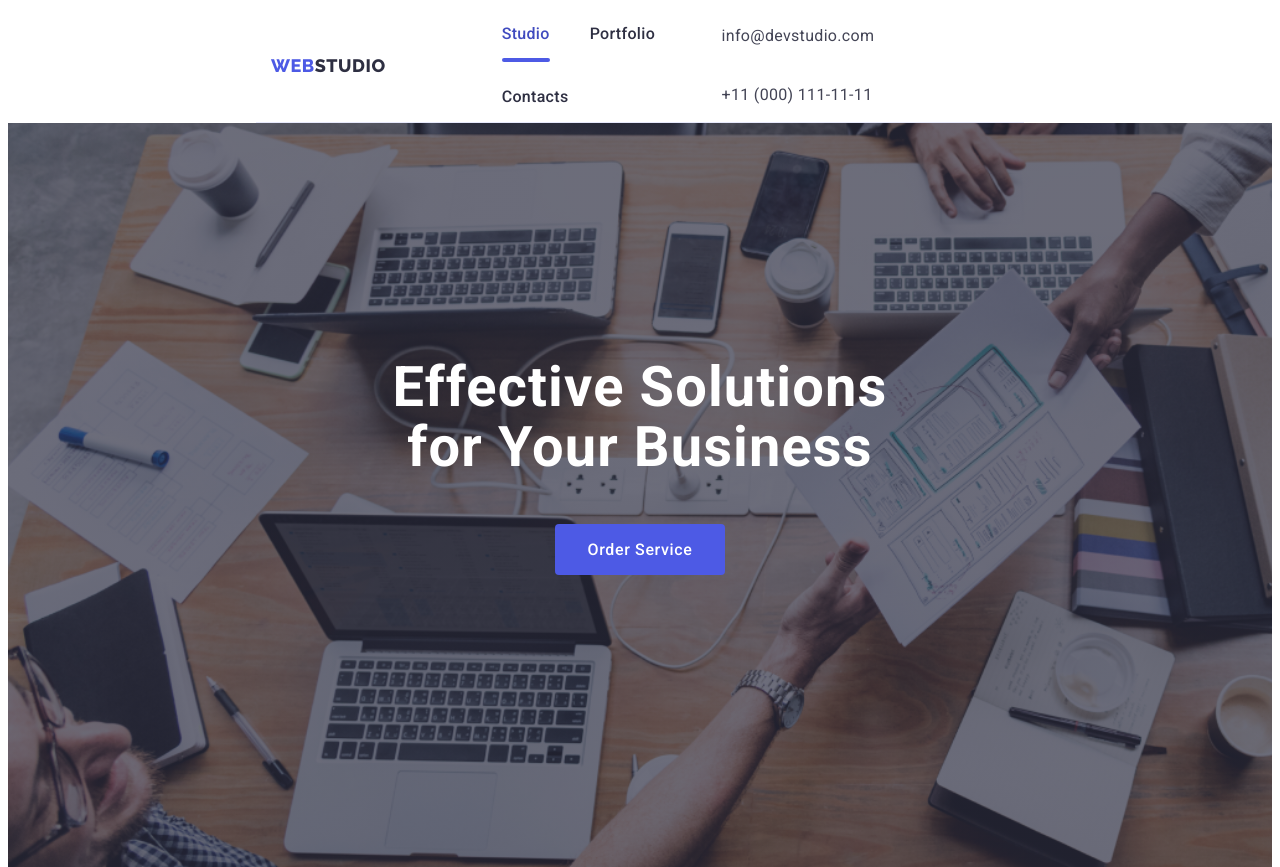
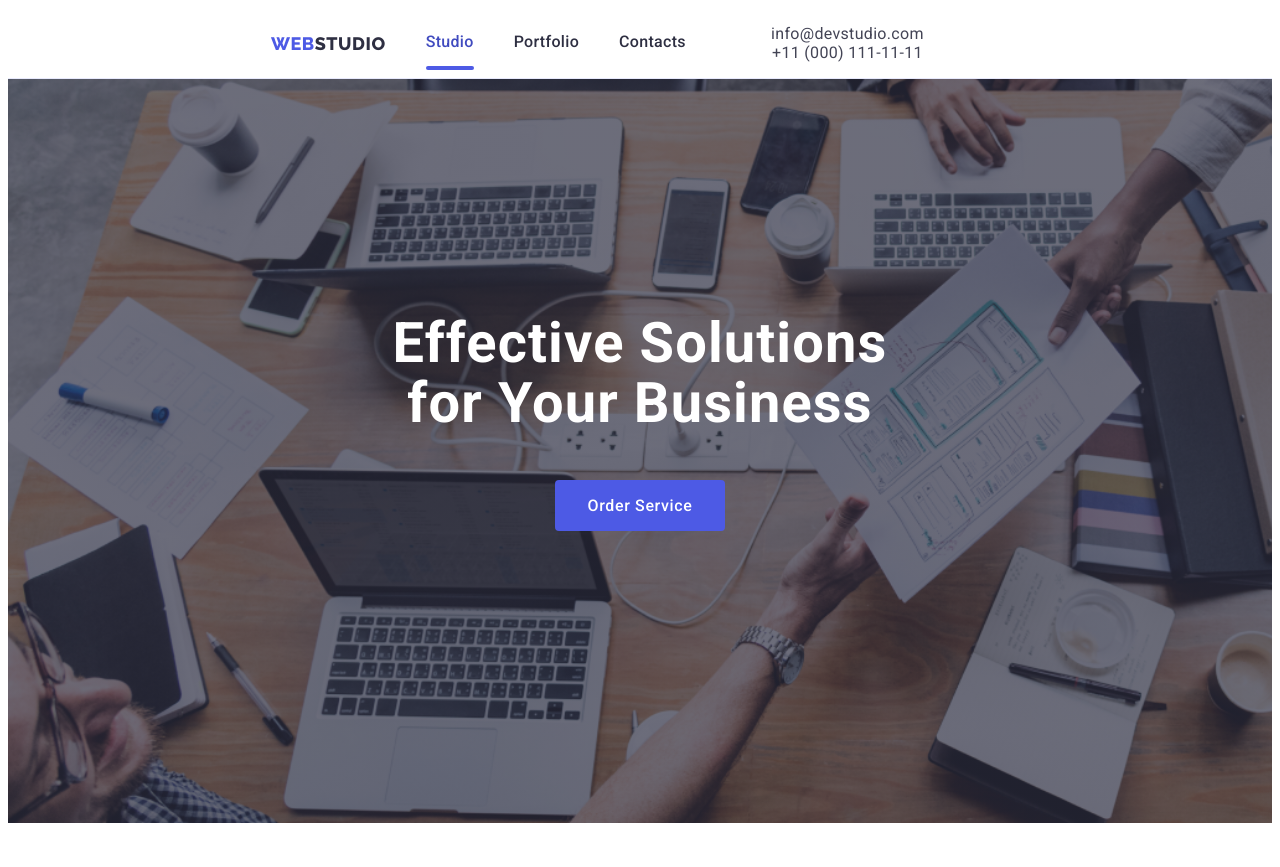
Before and after one commit to valeeriiiee/goit-markup-hw-06, a plain HTML site: page index.html in a window 1280 px wide. Shown: the top 867 px of the page. Drawn offline with nearby package versions, Linux system fonts and the light colour scheme.

Commit message:
edit header media query styles

```diff
--- a/css/styles.css
+++ b/css/styles.css
@@ -62,8 +62,16 @@ body {
 .header .d-flex {
   align-items: center;
 }
-.header .list {
+.header-list {
+  display: flex;
   gap: 40px;
+  list-style-type: none;
+  justify-content: space-around;
+}
+.header-container {
+  display: flex;
+  align-items: center;
+  justify-content: space-around;
 }
 .link {
   text-decoration: none;
@@ -74,10 +82,18 @@ body {
   font-size: 18px;
   font-weight: 800;
   letter-spacing: 0.54px;
-  margin-right: 76px;
 }
 .logo-header span {
   color: var(--IRIS);
+}
+.header-contact-info {
+  margin-left: 0;
+  padding-left: 0;
+  list-style-type: none;
+  display: flex;
+  justify-content: center;
+  column-gap: 30px;
+  flex-wrap: wrap;
 }
 .header-link {
   font-size: 16px;
@@ -631,6 +647,10 @@ a[href="tel:+11(000)111-11-11"]:focus {
     width: 428px;
   }
 
+  .desktop-nav {
+    display: none;
+  }
+
   .hero-header {
     font-size: 36px;
     letter-spacing: 0.72px;
@@ -666,6 +686,10 @@ a[href="tel:+11(000)111-11-11"]:focus {
 @media (min-width: 768px) {
   .container {
     width: 768px;
+  }
+
+  .desktop-nav {
+    display: block;
   }
 
   .hero-header {
@@ -706,6 +730,10 @@ a[href="tel:+11(000)111-11-11"]:focus {
   .subscribe-input {
     width: 264px;
   }
+
+  .service {
+    flex-basis: calc(100% / 2 - 24px);
+  }
 }
 
 @media (min-width: 1440px) {
@@ -733,4 +761,8 @@ a[href="tel:+11(000)111-11-11"]:focus {
   .customers-list-item {
     flex-basis: calc(100% / 6 - 24px);
   }
+
+  .service {
+    flex-basis: calc(100% / 3 - 24px);
+  }
 }
--- a/index.html
+++ b/index.html
@@ -14,13 +14,14 @@
   </head>
   <body>
     <!-- HEADER -->
-    <header class="header d-flex container">
+    <header class="header desktop-nav">
       <!-- LOGO -->
+      <div class="container header-container">
         <div class="d-flex">
           <a href="#" class="logo-header link"><span>WEB</span>STUDIO</a>
           <!-- NAVIGATION BAR (DESKTOP) -->
-        <nav class="nav-bar-desktop">
-          <ul class="header-list list">
+          <nav>
+            <ul class="header-list">
               <li class="header-item">
                 <a class="header-link link active" href="index.html">Studio</a>
               </li>
@@ -32,9 +33,8 @@
               </li>
             </ul>
           </nav>
-        <nav class="nav-bar-mobile"></nav>
         </div>
-      <ul class="header-contact-info list">
+        <ul class="header-contact-info">
           <li>
             <a
               class="header-contact-info-link link"
@@ -43,11 +43,14 @@
             >
           </li>
           <li>
-          <a class="header-contact-info-link link" href="tel:+11(000)111-11-11"
+            <a
+              class="header-contact-info-link link"
+              href="tel:+11(000)111-11-11"
               >+11 (000) 111-11-11</a
             >
           </li>
         </ul>
+      </div>
     </header>
     <main>
       <!-- MAIN HEADING -->
```
Also changed, not shown: portfolio.html (+23 -37 lines). Lines whose indentation alone changed are shown as unchanged.
